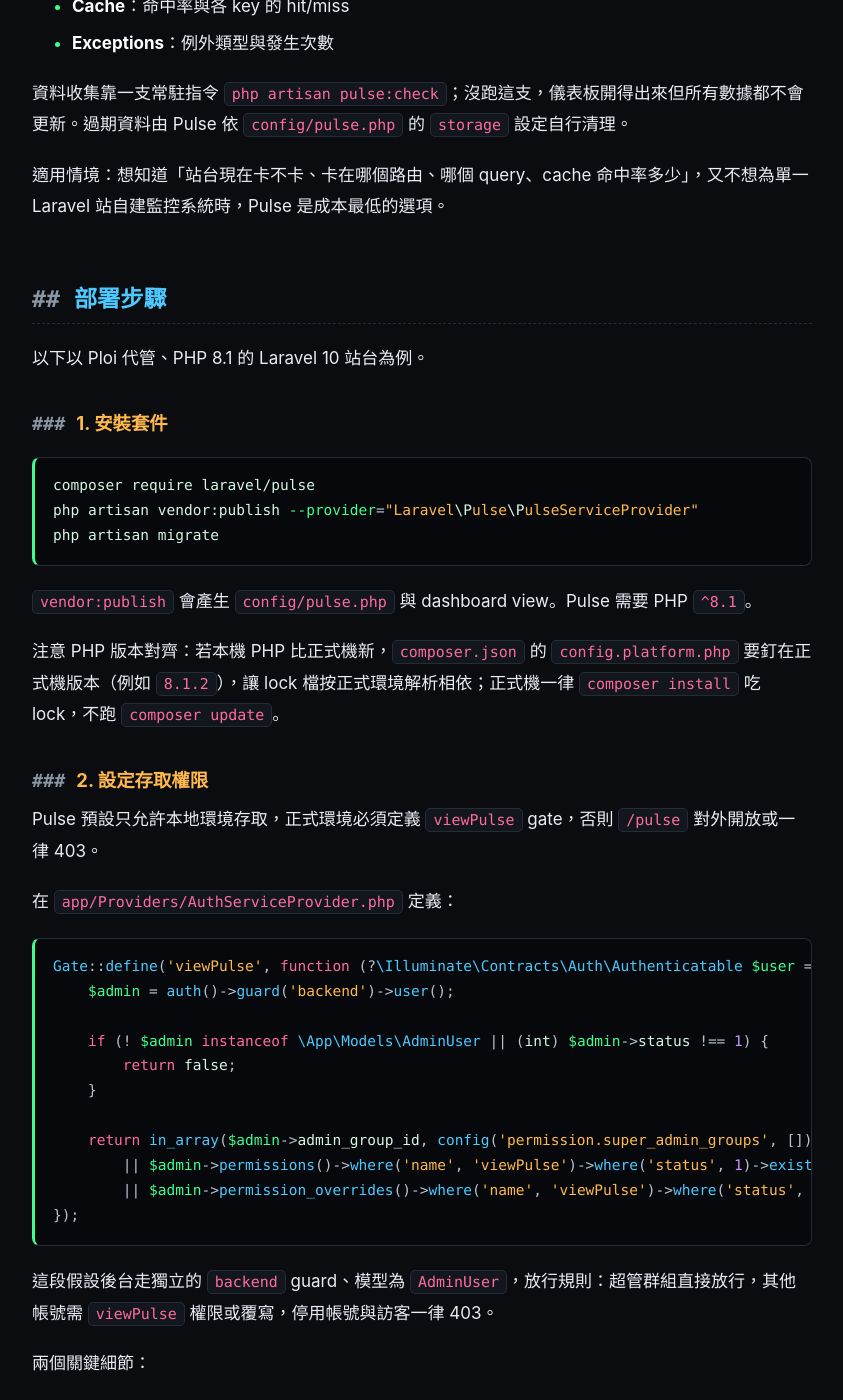
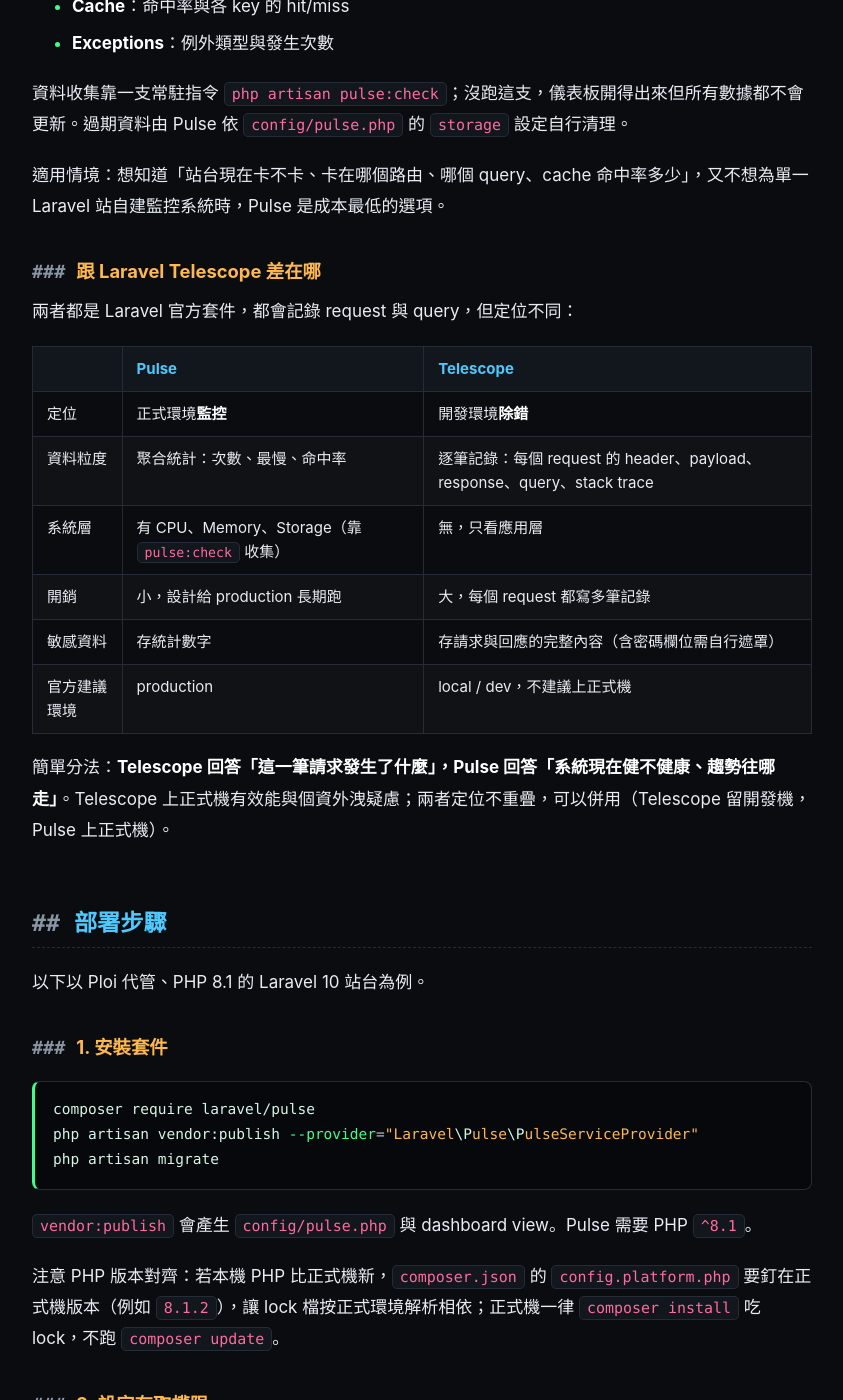
Before and after one commit to shanchiehchiu/ops-notes, a Jekyll site: the page built from laravel-pulse.md, in a window 1280 px wide and 1400 px high, scrolled down 629 px. Shown: the whole window, without its empty margins (218-1061 px from the left). Built offline with Jekyll 4.4.1, drawn with Linux system fonts in a browser that asks for light colours.

Commit message:
docs(laravel-pulse): 新增 Pulse 與 Telescope 定位比較
Generated with [Devin](https://devin.ai)

Co-Authored-By: Devin <158243242+devin-ai-integration[bot]@users.noreply.github.com>

```diff
--- a/laravel-pulse.md
+++ b/laravel-pulse.md
@@ -24,6 +24,21 @@ Laravel Pulse 是 Laravel 官方的應用程式效能監控套件。它在應用
 資料收集靠一支常駐指令 `php artisan pulse:check`；沒跑這支，儀表板開得出來但所有數據都不會更新。過期資料由 Pulse 依 `config/pulse.php` 的 `storage` 設定自行清理。
 
 適用情境：想知道「站台現在卡不卡、卡在哪個路由、哪個 query、cache 命中率多少」，又不想為單一 Laravel 站自建監控系統時，Pulse 是成本最低的選項。
+
+### 跟 Laravel Telescope 差在哪
+
+兩者都是 Laravel 官方套件，都會記錄 request 與 query，但定位不同：
+
+| | Pulse | Telescope |
+| :--- | :--- | :--- |
+| 定位 | 正式環境**監控** | 開發環境**除錯** |
+| 資料粒度 | 聚合統計：次數、最慢、命中率 | 逐筆記錄：每個 request 的 header、payload、response、query、stack trace |
+| 系統層 | 有 CPU、Memory、Storage（靠 `pulse:check` 收集） | 無，只看應用層 |
+| 開銷 | 小，設計給 production 長期跑 | 大，每個 request 都寫多筆記錄 |
+| 敏感資料 | 存統計數字 | 存請求與回應的完整內容（含密碼欄位需自行遮罩） |
+| 官方建議環境 | production | local / dev，不建議上正式機 |
+
+簡單分法：**Telescope 回答「這一筆請求發生了什麼」，Pulse 回答「系統現在健不健康、趨勢往哪走」**。Telescope 上正式機有效能與個資外洩疑慮；兩者定位不重疊，可以併用（Telescope 留開發機，Pulse 上正式機）。
 
 ## 部署步驟
 
```
